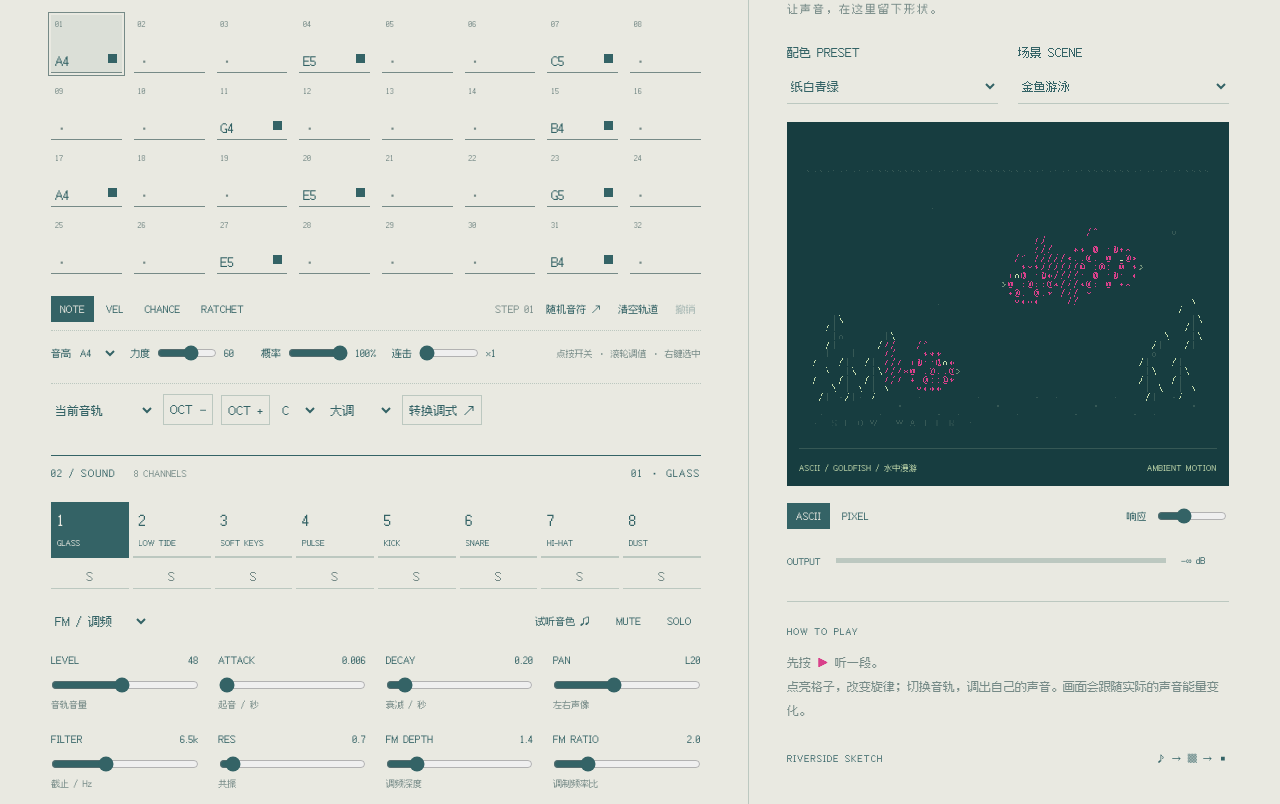
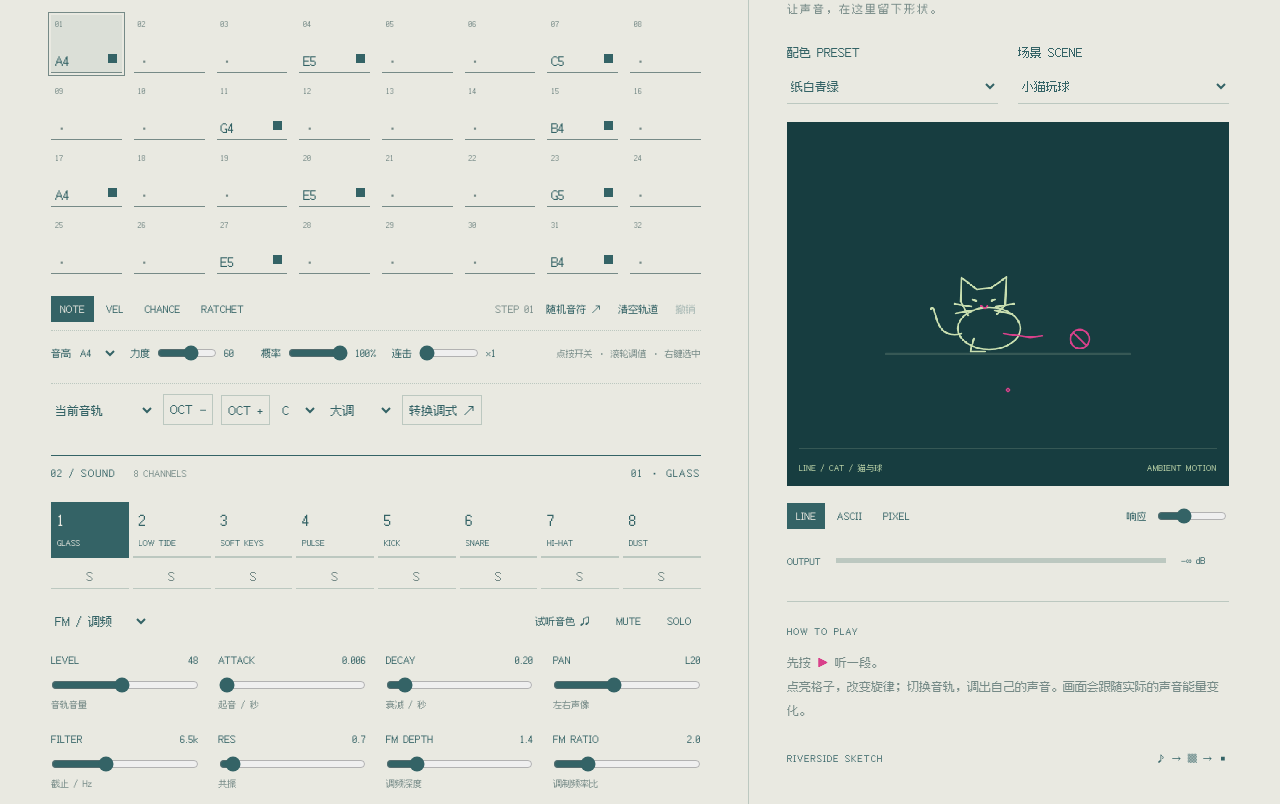
Before and after one commit to daftlamb/loopfield, a website with bundled scripts: page index.html in a window 1280 px wide. Shown: the part 296-1100 px from the top of the page. Built offline with nearby package versions, Linux system fonts and the light colour scheme.

Commit message:
feat: add minimal beat-driven animal visuals

```diff
--- /dev/null
+++ b/animals.js
@@ -0,0 +1,48 @@
+export function drawAnimal(ctx,scene,phase,pulse,colors){
+  ctx.clearRect(0,0,576,432);
+  ctx.lineWidth=2.5;ctx.lineCap='round';ctx.lineJoin='round';
+  const path=(points,color=colors[6])=>{ctx.strokeStyle=color;ctx.beginPath();points.forEach(([x,y],i)=>i?ctx.lineTo(x,y):ctx.moveTo(x,y));ctx.stroke();};
+  const oval=(x,y,rx,ry,color=colors[6])=>{ctx.strokeStyle=color;ctx.beginPath();ctx.ellipse(x,y,rx,ry,0,0,Math.PI*2);ctx.stroke();};
+  path([[120,302],[456,302]],colors[7]);
+  if(scene==='cat'){
+    const reach=(Math.sin(phase*Math.PI)+1)/2,ballX=351+reach*43;
+    oval(262,267,43,29);
+    path([[233,249],[223,230],[224,197],[245,213],[265,211],[286,196],[284,235],[273,247]]);
+    path([[239,227],[244,229]]);path([[265,229],[270,227]]);
+    path([[251,236],[256,239],[260,236]],colors[4]);
+    path([[238,237],[214,233]]);path([[239,242],[216,246]]);
+    path([[271,237],[296,233]]);path([[270,242],[294,247]]);
+    path([[241,281],[236,299],[256,299]]);
+    path([[282,274],[302+reach*20,286-reach*8],[320+reach*18,284-reach*8]],colors[4]);
+    ctx.strokeStyle=colors[6];ctx.beginPath();ctx.moveTo(224,274);ctx.bezierCurveTo(181,284,192,231,175+reach*8,240);ctx.stroke();
+    const y=289-Math.sin(reach*Math.PI)*15;
+    oval(ballX,y,13,13,colors[4]);path([[ballX-8,y-8],[ballX+8,y+8]],colors[4]);
+  }else if(scene==='horse'){
+    const stride=phase*Math.PI*2,bob=Math.sin(stride*2)*3;
+    ctx.save();ctx.translate(0,bob);
+    path([[216,233],[239,217],[300,220],[316,186],[329,166],[333,182],[355,195],[357,207],[342,213],[325,206],[321,246],[303,259],[250,258],[226,246],[216,233]]);
+    path([[313,189],[302,204],[299,215]],colors[4]);
+    oval(339,195,1.5,1.5);
+    for(let i=0;i<4;i++){
+      const front=i>1,root=front?305:241,a=stride+(i%2)*Math.PI+(front?.9:0);
+      const kneeX=root+Math.sin(a)*23,kneeY=271-Math.max(0,Math.cos(a))*12;
+      path([[root,251],[kneeX,kneeY],[root+Math.sin(a+.6)*38,295-Math.max(0,Math.cos(a))*24]],i%2?colors[7]:colors[6]);
+    }
+    path([[221,230],[198,226+Math.sin(stride)*7],[182,239+Math.sin(stride+.5)*9]],colors[4]);
+    ctx.restore();
+    for(let i=0;i<3;i++){const x=130+((i*109-phase*55)%320+320)%320;path([[x,315],[x+12,315]],colors[7]);}
+  }else{
+    const cycle=((phase/4)%1+1)%1,x=90+cycle*396,jump=Math.max(0,1-Math.abs(x-296)/90),y=268-Math.sin(jump*Math.PI/2)*91;
+    path([[288,300],[288,261],[305,261],[305,300]],colors[4]);
+    path([[282,271],[311,271]],colors[4]);
+    ctx.save();ctx.translate(x,y);
+    ctx.strokeStyle=colors[6];ctx.beginPath();
+    for(let i=0;i<=96;i++){const a=i/96*Math.PI*2,r=1+.1*Math.cos(a*10),px=Math.cos(a)*32*r,py=Math.sin(a)*22*r;i?ctx.lineTo(px,py):ctx.moveTo(px,py);}ctx.stroke();
+    oval(34,-5,12,16);oval(38,-9,1.5,1.5);path([[29,-18],[20,-26],[20,-16]]);
+    const kick=Math.sin(phase*Math.PI*2)*7*(1-jump);
+    path([[-20,15],[-24-kick,30-jump*15],[-16-kick,30-jump*15]]);
+    path([[15,17],[20+kick+jump*12,30-jump*15],[26+kick+jump*12,30-jump*15]]);
+    path([[-33,-1],[-41,-6]]);ctx.restore();
+  }
+  oval(288,352,2+pulse*4,2+pulse*4,colors[4]);
+}
--- a/build.mjs
+++ b/build.mjs
@@ -1,5 +1,5 @@
 import {mkdir,copyFile,cp} from 'node:fs/promises';
 await mkdir('dist',{recursive:true});
-for(const file of ['index.html','style.css','app.js','model.js','audio.js','clock.js','fx.js','fx-model.js','visuals.js','mobile.js'])await copyFile(file,'dist/'+file);
+for(const file of ['index.html','style.css','app.js','model.js','audio.js','clock.js','fx.js','fx-model.js','visuals.js','animals.js','mobile.js'])await copyFile(file,'dist/'+file);
 await cp('fonts','dist/fonts',{recursive:true});
 console.log('Static site built in dist/');
--- a/index.html
+++ b/index.html
@@ -25,8 +25,8 @@
 <aside class="visualPanel" data-mobile-panel="visual">
   <div class="sectionhead"><span>04 / VISUAL FIELD</span><span class="liveDot" id="liveDot">●</span></div>
   <div class="visualTitle"><h1>Sound becomes<br>something you see.</h1><p>让声音，在这里留下形状。</p></div>
-  <div class="sceneSettings"><label>配色 PRESET<select id="palette" aria-label="配色预设"><option value="paper">纸白青绿</option><option value="gameboy">GAME BOY 绿</option><option value="amber">琥珀终端</option><option value="midnight">午夜蓝</option><option value="ink">黑白墨水</option></select></label><label>场景 SCENE<select id="scene" aria-label="动态场景"><option value="fish">金鱼游泳</option><option value="rain">雨天街角</option><option value="city">城市夜景</option><option value="spectrum">音频频谱</option></select></label></div><div class="visualScreen"><canvas id="visual" width="576" height="432" aria-label="音乐响应画面"></canvas><div class="screenCaption"><span id="visualCaption">ASCII / SPECTRAL TERRAIN</span><span id="visualStatus">AWAITING SOUND</span></div></div>
-  <div class="visualcontrols"><div class="tabs" id="visualModes"><button data-visual="ascii" class="active">ASCII</button><button data-visual="pixel">PIXEL</button></div><label>响应<input id="sensitivity" type="range" min="0.5" max="3" step="0.1" value="1.4" aria-label="画面响应强度"></label></div>
+  <div class="sceneSettings"><label>配色 PRESET<select id="palette" aria-label="配色预设"><option value="paper">纸白青绿</option><option value="gameboy">GAME BOY 绿</option><option value="amber">琥珀终端</option><option value="midnight">午夜蓝</option><option value="ink">黑白墨水</option></select></label><label>场景 SCENE<select id="scene" aria-label="动态场景"><option value="cat">小猫玩球</option><option value="horse">马儿奔跑</option><option value="sheep">羊跳栏</option><option value="fish">金鱼游泳</option><option value="rain">雨天街角</option><option value="city">城市夜景</option><option value="spectrum">音频频谱</option></select></label></div><div class="visualScreen"><canvas id="visual" width="576" height="432" aria-label="音乐响应画面"></canvas><div class="screenCaption"><span id="visualCaption">ASCII / SPECTRAL TERRAIN</span><span id="visualStatus">AWAITING SOUND</span></div></div>
+  <div class="visualcontrols"><div class="tabs" id="visualModes"><button data-visual="line">LINE</button><button data-visual="ascii" class="active">ASCII</button><button data-visual="pixel">PIXEL</button></div><label>响应<input id="sensitivity" type="range" min="0.5" max="3" step="0.1" value="1.4" aria-label="画面响应强度"></label></div>
   <div class="meter"><span>OUTPUT</span><div><i id="level"></i></div><output id="db">−∞ dB</output></div>
   <div class="fieldNote"><span>HOW TO PLAY</span><p>先按 <b>▶</b> 听一段。<br>点亮格子，改变旋律；切换音轨，调出自己的声音。画面会跟随实际的声音能量变化。</p></div>
   <div class="visualFooter"><span>RIVERSIDE SKETCH</span><span>♪ → ▒ → ▪</span></div>
--- a/visuals.js
+++ b/visuals.js
@@ -1,3 +1,4 @@
+import {drawAnimal} from './animals.js';
 const palettes={
   paper:['#e9e9e1','#346366','#768a87','#bcc8c0','#d9418b','#173d40','#c9dfb0','#365855'],
   gameboy:['#cadc9f','#30452a','#63774b','#9fb77c','#607b30','#172c22','#bbd778','#3d5739'],
@@ -5,22 +6,26 @@ const palettes={
   midnight:['#161e32','#b3c7e5','#8394b5','#354460','#ee88b7','#0b1223','#91c7e3','#293c57'],
   ink:['#ededeb','#242624','#6c706c','#bbbebb','#616861','#171917','#e4e6df','#424742']
 };
-const captions={spectrum:'SPECTRAL TERRAIN',fish:'GOLDFISH / 水中漫游',rain:'RAIN / 雨落街角',city:'CITY / 夜间放送'};
+const captions={cat:'CAT / 猫与球',horse:'HORSE / 奔跑练习',sheep:'SHEEP / 一只又一只',spectrum:'SPECTRAL TERRAIN',fish:'GOLDFISH / 水中漫游',rain:'RAIN / 雨落街角',city:'CITY / 夜间放送'};
 export function startVisuals(engine){
   const $=s=>document.querySelector(s),canvas=$('#visual'),ctx=canvas.getContext('2d');
-  let prefs={palette:'paper',scene:'fish',mode:'ascii',sensitivity:1.4};
-  try{const p=JSON.parse(localStorage.getItem('loopfield-visuals-v1'));if(p){if(palettes[p.palette])prefs.palette=p.palette;if(captions[p.scene])prefs.scene=p.scene;if(['ascii','pixel'].includes(p.mode))prefs.mode=p.mode;if(Number.isFinite(p.sensitivity)&&p.sensitivity>=0.5&&p.sensitivity<=3)prefs.sensitivity=p.sensitivity;}}catch{}
+  let prefs={palette:'paper',scene:'cat',mode:'line',sensitivity:1.4};
+  try{const p=JSON.parse(localStorage.getItem('loopfield-visuals-v1'));if(p){if(palettes[p.palette])prefs.palette=p.palette;if(captions[p.scene])prefs.scene=p.scene;if(['ascii','pixel','line'].includes(p.mode))prefs.mode=p.mode;if(Number.isFinite(p.sensitivity)&&p.sensitivity>=0.5&&p.sensitivity<=3)prefs.sensitivity=p.sensitivity;}}catch{}
+  const animalCanvas=document.createElement('canvas');animalCanvas.width=576;animalCanvas.height=432;const animalCtx=animalCanvas.getContext('2d',{willReadFrequently:true});
+  let phase=0;
   let colors,energy=0,low=0,high=0,time=0,last=0,lastDraw=0;
   const fft=new Uint8Array(512),wave=new Float32Array(1024),levels=new Float32Array(64);
   const chars=Array(64*32).fill(' '),tones=new Uint8Array(64*32);
   function settings(){
     colors=palettes[prefs.palette];['paper','ink','muted','line','accent','screen','light','shade'].forEach((k,i)=>document.documentElement.style.setProperty('--'+k,colors[i]));
+    if(!['cat','horse','sheep'].includes(prefs.scene)&&prefs.mode==='line')prefs.mode='ascii';
+    $('#visualModes [data-visual=line]').hidden=!['cat','horse','sheep'].includes(prefs.scene);
     $('#palette').value=prefs.palette;$('#scene').value=prefs.scene;$('#sensitivity').value=prefs.sensitivity;
     [...$('#visualModes').children].forEach(b=>b.classList.toggle('active',b.dataset.visual===prefs.mode));
     $('#visualCaption').textContent=prefs.mode.toUpperCase()+' / '+captions[prefs.scene];
   }
   function save(){settings();try{localStorage.setItem('loopfield-visuals-v1',JSON.stringify(prefs));}catch{}}
-  $('#palette').onchange=e=>{prefs.palette=e.target.value;save();};$('#scene').onchange=e=>{prefs.scene=e.target.value;save();};
+  $('#palette').onchange=e=>{prefs.palette=e.target.value;save();};$('#scene').onchange=e=>{prefs.scene=e.target.value;if(['cat','horse','sheep'].includes(prefs.scene))prefs.mode='line';save();};
   $('#visualModes').onclick=e=>{if(e.target.dataset.visual){prefs.mode=e.target.dataset.visual;save();}};
   $('#sensitivity').oninput=e=>{prefs.sensitivity=Number(e.target.value);save();};settings();
   function put(x,y,ch,tone=1){x=Math.round(x);y=Math.round(y);if(x>=0&&x<64&&y>=0&&y<32){chars[y*64+x]=ch;tones[y*64+x]=tone;}}
@@ -67,10 +72,17 @@ export function startVisuals(engine){
     let rms=0,bass=0,treble=0;if(engine.bus){engine.bus.analyser.getByteFrequencyData(fft);engine.bus.analyser.getFloatTimeDomainData(wave);for(const v of wave)rms+=v*v;rms=Math.sqrt(rms/wave.length);}else fft.fill(0);
     for(let i=1;i<20;i++)bass+=fft[i]/255/19;for(let i=60;i<200;i++)treble+=fft[i]/255/140;
     energy=energy*.7+rms*.3;low=low*.85+bass*prefs.sensitivity*.15;high=high*.85+treble*prefs.sensitivity*.15;time+=dt*(1+Math.min(1.5,energy*prefs.sensitivity*8));
+    phase+=dt*(engine.playing?engine.getProject().bpm/60:.45);
     const active=energy>.0005;$('#level').style.width=Math.min(100,energy*500)+'%';$('#db').textContent=energy>.0001?Math.round(20*Math.log10(energy))+' dB':'−∞ dB';$('#visualStatus').textContent=active?'AUDIO → IMAGE':prefs.scene==='spectrum'?'AWAITING SOUND':'AMBIENT MOTION';$('#liveDot').classList.toggle('active',active);
     for(let x=0;x<64;x++)levels[x]=levels[x]*.65+fft[Math.min(511,Math.floor(2**(x/63*8.7)))]/255*.35;
-    chars.fill(' ');tones.fill(0);if(prefs.scene==='fish')fishScene();else if(prefs.scene==='rain')rainScene();else if(prefs.scene==='city')cityScene();else spectrum();
+    const animal=['cat','horse','sheep'].includes(prefs.scene);
+    chars.fill(' ');tones.fill(0);
+    if(animal){
+      drawAnimal(animalCtx,prefs.scene,phase,Math.min(1,energy*prefs.sensitivity*12),colors);
+      if(prefs.mode!=='line'){const pixels=animalCtx.getImageData(0,0,576,432).data;for(let y=0;y<32;y++)for(let x=0;x<64;x++){let strongest=0,tone=1;for(let dy=0;dy<12;dy++)for(let dx=0;dx<9;dx++){const i=((y*12+20+dy)*576+x*9+dx)*4;if(pixels[i+3]>strongest){strongest=pixels[i+3];tone=Math.abs(pixels[i]-parseInt(colors[4].slice(1,3),16))<5?3:1;}}if(strongest>70)put(x,y,'+',tone);}}
+    }else if(prefs.scene==='fish')fishScene();else if(prefs.scene==='rain')rainScene();else if(prefs.scene==='city')cityScene();else spectrum();
     ctx.fillStyle=colors[5];ctx.fillRect(0,0,576,432);ctx.font='12px "Loop Pixel",monospace';ctx.textAlign='center';
+    if(animal&&prefs.mode==='line'){ctx.drawImage(animalCanvas,0,0);return;}
     for(let y=0;y<32;y++)for(let x=0;x<64;x++){const i=y*64+x;if(chars[i]===' ')continue;ctx.fillStyle=tones[i]===3?colors[4]:tones[i]===2?colors[7]:colors[6];if(prefs.mode==='ascii')ctx.fillText(chars[i],x*9+4,y*12+30);else ctx.fillRect(x*9+1,y*12+20,tones[i]===2?4:7,tones[i]===2?4:9);}
   }
   requestAnimationFrame(draw);
```
